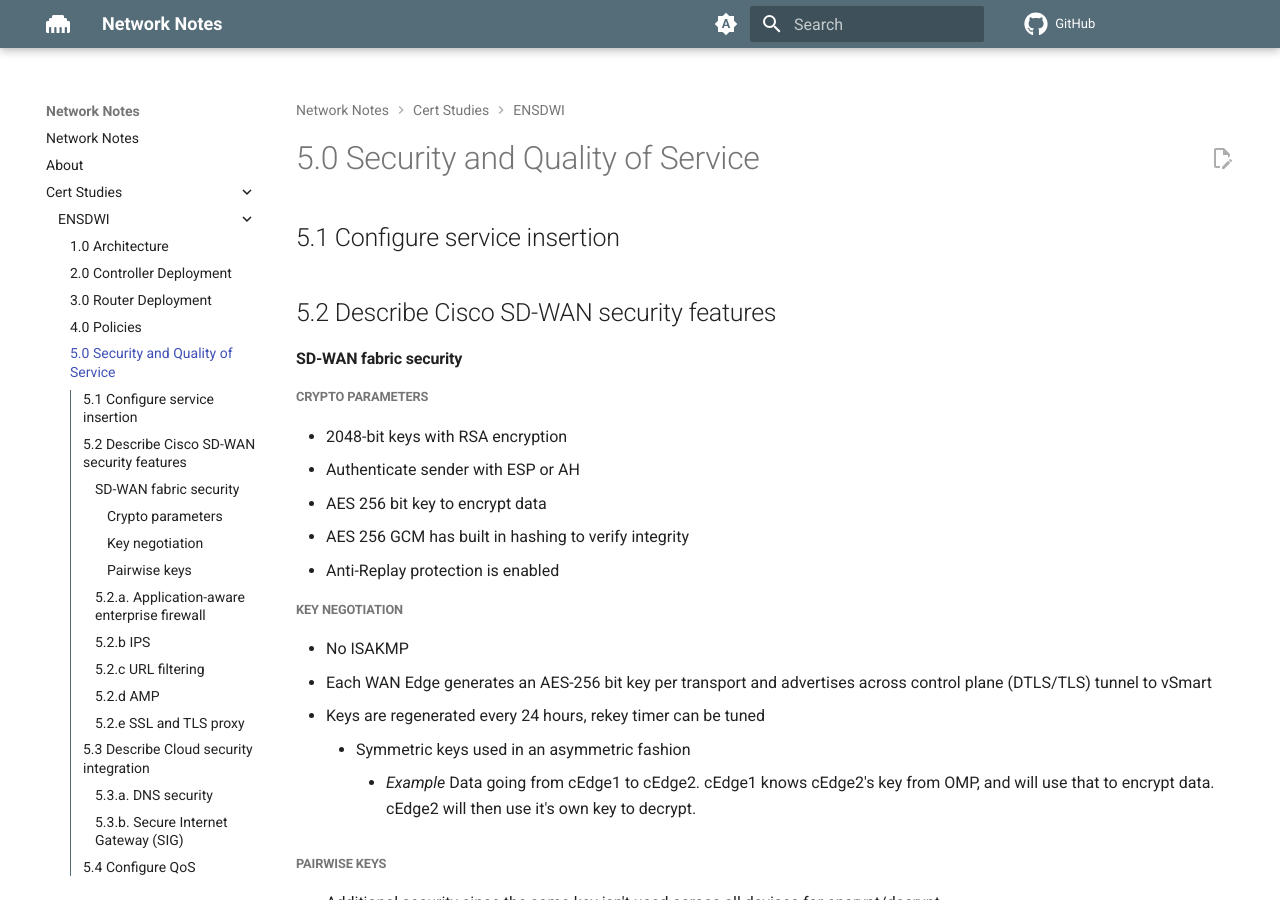
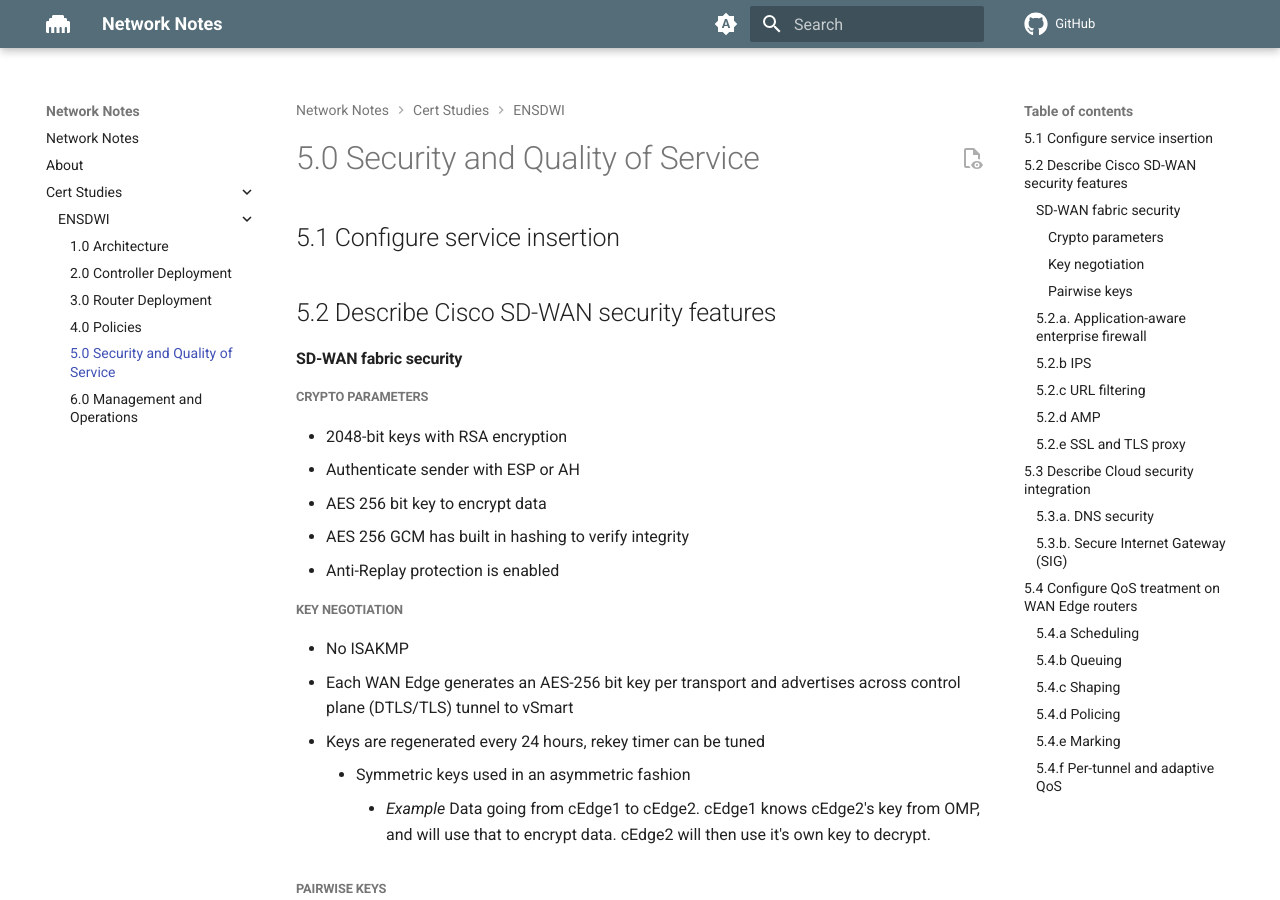
Before and after one commit to bzoel/bzoel.github.io, an MkDocs documentation site: the page built from docs/studies/ensdwi/5-security-qos.md, in a window 1280 px wide and 900 px high. Built offline with MkDocs 1.6.1 and Material for MkDocs 9.7.7, drawn with Linux system fonts in a browser that asks for light colours; comment, search, counter and statistics services are not loaded.

Commit message:
theme overrides

```diff
--- a/mkdocs.yml
+++ b/mkdocs.yml
@@ -4,6 +4,7 @@
 edit_uri: blob/main/docs/
 theme:
   name: material
+  custom_dir: docs/overrides
   icon:
     logo: fontawesome/solid/ethernet
     repo: fontawesome/brands/github
@@ -35,7 +36,7 @@
         name: Switch to system preference
   features:
     - toc.follow
-    - toc.integrate
+    # - toc.integrate
     - navigation.top
     - navigation.tracking
     # - navigation.sections
@@ -44,7 +45,7 @@
     - content.code.copy
     - search.highlight
     - search.suggest
-    - content.action.edit
+    - content.action.view
 extra:
   social:
     - icon: fontawesome/brands/twitter
@@ -90,7 +91,6 @@
         as_creation: date
       categories:
         - categories
-
 nav:
   - Home: index.md
   - about.md
```
